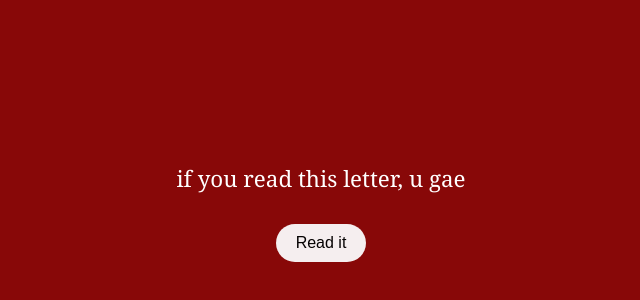
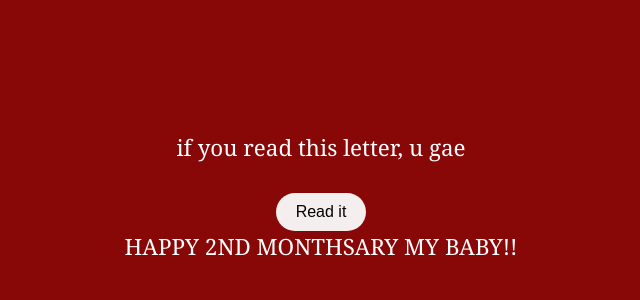
Before and after one commit to reinezekiel/reinezekiel.github.io, a plain HTML site: page index.html in a window 1280 px wide. Shown: the part 188-488 px from the top of the page, without its empty margins (319-959 px from the left). Drawn offline with Linux system fonts and the light colour scheme.

Commit message:
index.html

```diff
--- a/index.html
+++ b/index.html
@@ -18,5 +18,10 @@
     </div>
 
     <script src="script.js"></script>
+
+    <div class="intro" id="introText">
+      HAPPY 2ND MONTHSARY MY BABY!!
+    </div>
+
   </body>
 </html>
```
